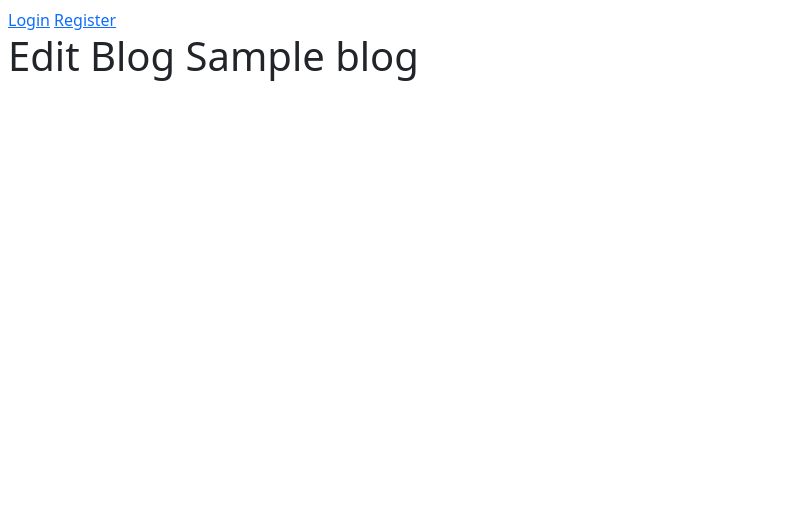
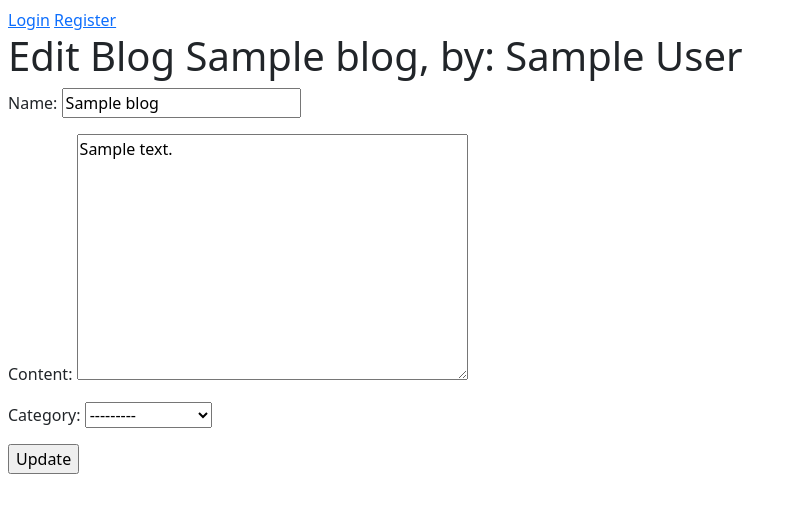
Before and after one commit to JanPoonthong/miniblog, a Django app: template miniblogapp/templates/miniblogapp/edit.html in a window 1280 px wide. Shown: the top 513 px of the page, without its empty margins (0-797 px from the left). Run offline with Django 3.2, Linux system fonts and the light colour scheme; the template is opened without the code that fills it: most values are stand-ins (such as "Sample title", 1, 10 or a date in 2020); data that the repository does not hold is empty.

Commit message:
Implement deleting and editing the blog

```diff
--- a/miniblogapp/templates/miniblogapp/edit.html
+++ b/miniblogapp/templates/miniblogapp/edit.html
@@ -1,4 +1,53 @@
-{% extends "miniblogapp/layout.html" %}
-{% block body %}
-<h1>Edit Blog {{ blog.name }}</h1>
+{% extends "miniblogapp/layout.html" %} {% block body %}
+<h1>Edit Blog {{ blog.name }}, by: {{ blog.author }}</h1>
+
+<form action="{% url 'edit_update' blog.id %}" method="POST">
+  {% csrf_token %}
+  <p>
+    <label for="id_name">Name:</label>
+    <input
+      type="text"
+      name="name"
+      maxlength="64"
+      required=""
+      id="id_name"
+      value="{{ blog.name }}"
+    />
+  </p>
+  <p>
+    <label for="id_content">Content:</label>
+    <textarea
+      name="content"
+      cols="40"
+      rows="10"
+      maxlength="120"
+      required=""
+      id="id_content"
+    >
+{{ blog.content }}</textarea
+    >
+  </p>
+
+  <p>
+    <label for="id_category">Category:</label>
+    <select name="category" required="" id="id_category">
+      <option value="" selected="">---------</option>
+
+      <option value="2">Programming</option>
+
+      <option value="3">Fashion</option>
+
+      <option value="4">Christmas</option>
+
+      <option value="5">Electronics</option>
+
+      <option value="6">Property</option>
+
+      <option value="7">Sport</option>
+
+      <option value="8">Other</option>
+    </select>
+  </p>
+  <input type="submit" value="Update" />
+</form>
 {% endblock %}
--- a/miniblogapp/templates/miniblogapp/layout.html
+++ b/miniblogapp/templates/miniblogapp/layout.html
@@ -21,7 +21,7 @@
       <a href="create_blog">Create blog</a>
       <a href="my_blog">My blog</a>
       <a href="{% url 'function_logout' %}">Logout</a>
-      <span>{{ user.username }}</span>
+      <span>User: {{ user.username }}</span>
       {% else %}
       <a href="{% url 'login_page' %}">Login</a>
       <a href="register">Register</a>
--- a/miniblogapp/urls.py
+++ b/miniblogapp/urls.py
@@ -12,4 +12,6 @@ urlpatterns = [
     path("my_blog", views.my_blog, name="my_blog"),
     path("create_blog", views.create_blog, name="create_blog"),
     path("<int:blog_id>", views.edit, name="edit"),
+    path("remove_blog/<int:blog_id>", views.remove_blog, name="remove_blog"),
+    path("edit_update/<int:blog_id>", views.edit_update, name="edit_update"),
 ]
```
Also changed, not shown: miniblogapp/templates/miniblogapp/my_blog.html (+10 -2 lines), miniblogapp/views.py (+70 -24 lines).
